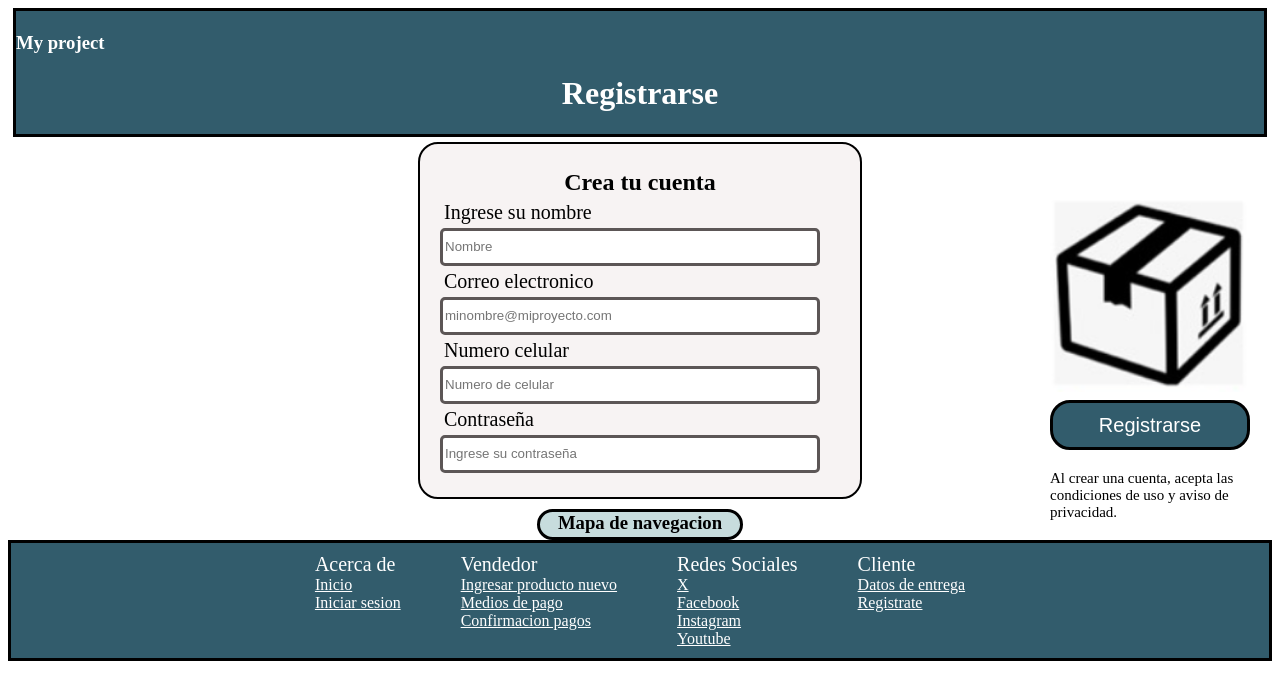
After one commit to jjime0216/prueba_php_sena, a PHP site: page /registro.php in a window 1280 px wide. The commit adds this page. Shown: the top 700 px of the page. Run offline with PHP 8.4, Linux system fonts and the light colour scheme; some libraries are stand-ins or nearby versions.

Commit message:
Ajustes de registro inisio de sesion y conexion correcta con la base de datos.

```diff
--- a/registro.php
+++ /dev/null
@@ -1,5 +0,0 @@
-<?php
-    session_start();
-        date_default_timezone_set("America/Bogota");
-        header("Content-Type: text/html;charset=utf-8");
-?>
--- /dev/null
+++ b/sena_php/registro.php
@@ -0,0 +1,136 @@
+<?php
+    session_start();
+        date_default_timezone_set("America/Bogota");
+        header("Content-Type: text/html;charset=utf-8");
+?>
+
+<!DOCTYPE html>
+<html lang="en">
+<head>
+    <meta charset="UTF-8">
+    <meta name="viewport" content="width=device-width, initial-scale=1.0">
+    <title>Mi primer proyecto</title>
+    <link rel="stylesheet" href="./css/styles.css">
+    <script src="https://cdnjs.cloudflare.com/ajax/libs/jquery/1.9.1/jquery.min.js"></script>
+    <script>
+        function evitarEspacios(e) {
+                if (e.which === 32) {
+                    return false;
+                }
+            }
+
+            function togglePasswordVisibility() {
+                var passwordField = document.getElementById("password");
+                var passwordToggle = document.getElementById("password-toggle");
+                if (passwordField.type === "password") {
+                    passwordField.type = "text";
+                    passwordToggle.classList.remove("fa-eye");
+                    passwordToggle.classList.add("fa-eye-slash");
+                } else {
+                    passwordField.type = "password";
+                    passwordToggle.classList.remove("fa-eye-slash");
+                    passwordToggle.classList.add("fa-eye");
+                }
+            }
+    </script>
+</head>
+<body>
+<?php
+    require('conexion.php');
+    $mysqli->set_charset('utf8');
+    if (isset($_REQUEST['usuario'])){
+        $usuario = stripslashes($_REQUEST['usuario']); // removes backslashes
+        $usuario = mysqli_real_escape_string($mysqli, $usuario); //escapes special characters in a string
+        $numeroCel= stripslashes($_REQUEST['numeroCel']);
+        $password = stripslashes($_REQUEST['password']);
+        $password = mysqli_real_escape_string($mysqli, $password);
+        $nombre = stripslashes($_REQUEST['nombre']);
+        $tipo_usuario = 1;
+
+        $query = "INSERT INTO usuarios (usuario, password, tipo_usuario, nombre, numeroCel) VALUES ('$usuario', '".sha1($password)."', '$tipo_usuario', '$nombre','$numeroCel')";
+        $result = mysqli_query($mysqli, $query);
+        if ($result) {
+            echo "<center><p style='border-radius: 20px;box-shadow: 10px 10px 5px #c68615; font-size: 23px; font-weight: bold;' >REGISTRO CREADO SATISFACTORIAMENTE<br><br></p></center>
+                <div class='form' align='center'><h3>Regresar para iniciar la sesión... <br/><br/><center><a href='index.php'>Regresar</a></center></h3></div>";
+        }
+    }else {
+?>
+    <!-- Formulario de registro -->
+    <header>
+        <h3>My project</h3>
+        <h1>Registrarse</h1>
+    </header>
+    <form action="" method="POST">
+        <h2>Crea tu cuenta</h2>
+        <!-- Preguntas de formulario -->
+        <P>
+            <label for="nombre">Ingrese su nombre</label>
+        </P>
+            <input type="text" id="nombre" name="nombre" placeholder="Nombre" maxlength="50" minlength="2" onkeypress="return evitarEspacios(event)" required>
+
+        <P>
+            <label for="usuario">Correo electronico</label>
+        </P>
+            <input type="email" id="usuario" name="usuario" placeholder="minombre@miproyecto.com" required>
+        <P>
+        <label for="numeroCel">Numero celular</label>
+        </P>
+            <!-- <input class="input2" type="text" placeholder="+57"> -->
+            <input type="text" name="numeroCel" placeholder="Numero de celular" id="numeroCel" required>
+        <P>
+            <label for="password">Contraseña</label>
+        </P>
+            <input type="password" id="password" name="password" placeholder="Ingrese su contraseña" required>
+        <!-- <P>
+            <label for="conPassword">Confirme su contraseña</label>
+        </P>
+            <input type="password" id="conPassword" placeholder="Confirme su contraseña"> -->
+        <p id="incorrecto"></p>
+        <!-- Imagen de perfil -->
+        <!-- <p class="p1">
+            <label>Imagen de perfil</label>
+            <img src=".//img/imagen1.jpeg" alt="fotoperfil" id="ImgProfile" class="img1" >
+            <label for="imgInp" class="btn1File">Agregar</label>
+            <input class="btnFile" type="file" accept=".jpg, .png, .jpeg" id="imgInp">
+        </p> -->
+        <button type="submit" class="btn1" id="registrarse" onclick="registro()">Registrarse</button>
+    </form>
+    <!-- Boton principal para envio del formulario -->
+    <p>
+        <img src=".//img/imagen2.png" alt="caja" class="img2">
+        <label for="terminos" class="term">Al crear una cuenta, acepta las condiciones de uso y aviso de privacidad.</label>
+        <!-- <input type="checkbox" class="check" id="terminos"> -->
+    </p>
+    <!-- Pie de pagina o footer para enlaces a pantalla adicionales -->
+    <h3 class="mapa">Mapa de navegacion</h3>
+    <footer>
+        <div class="divfooter">
+            <label for="">Acerca de</label><br>
+            <a href="./index.php">Inicio</a><br>
+            <a href="./index.php">Iniciar sesion</a>
+        </div>
+        <div class="divfooter">
+            <label for="">Vendedor</label><br>
+            <a href="registroArticulo.html">Ingresar producto nuevo</a><br>
+            <a href="ingresarMetodoPago.html">Medios de pago</a><br>
+            <a href="ingresarMetodoPago2.html">Confirmacion pagos</a><br>
+        </div>
+        <div class="divfooter">
+            <label for="">Redes Sociales</label><br>
+            <a href="https://x.com">X</a><br>
+            <a href="https://www.facebook.com/">Facebook</a><br>
+            <a href="https://www.instagram.com">Instagram</a><br>
+            <a href="https://www.youtube.com/">Youtube</a><br>
+        </div>
+        <div class="divfooter">
+            <label for="">Cliente</label><br>
+            <a href="entregaPedido.html">Datos de entrega</a><br>
+            <a href="./registro.php">Registrate</a><br>
+        </div>
+    </footer>
+
+    <script src="..//js/proyecto.js"></script>
+</body>
+</html>
+
+<?php } ?>
```
Also changed, not shown: sena_php/index.php (+6 -5 lines), sena_php/img/americanp5.jpg (added), sena_php/img/caja.png (added), sena_php/img/dropdownicon.png (added), sena_php/img/fotoPantalla7.jpg (added), sena_php/img/glassIcon.png (added), sena_php/img/imagen1.jpeg (added), sena_php/img/imagen2.png (added), sena_php/img/imagen3.png (added), sena_php/img/imagen4.png (added), sena_php/img/imagen5.png (added), sena_php/img/mapaP6.jpg (added), sena_php/img/masterp5.jpg (added), sena_php/img/otrosp5.jpg (added), 1 more files.
